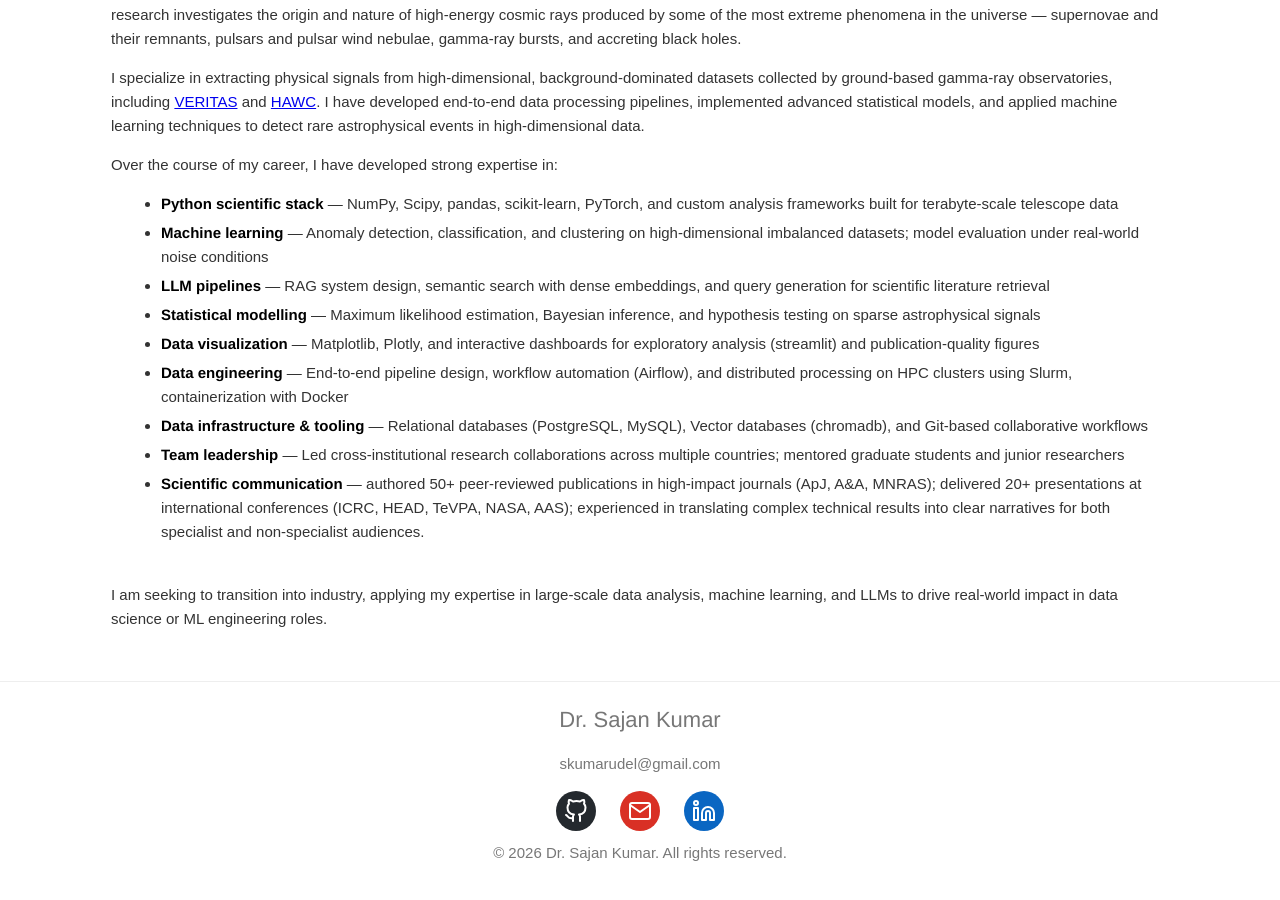
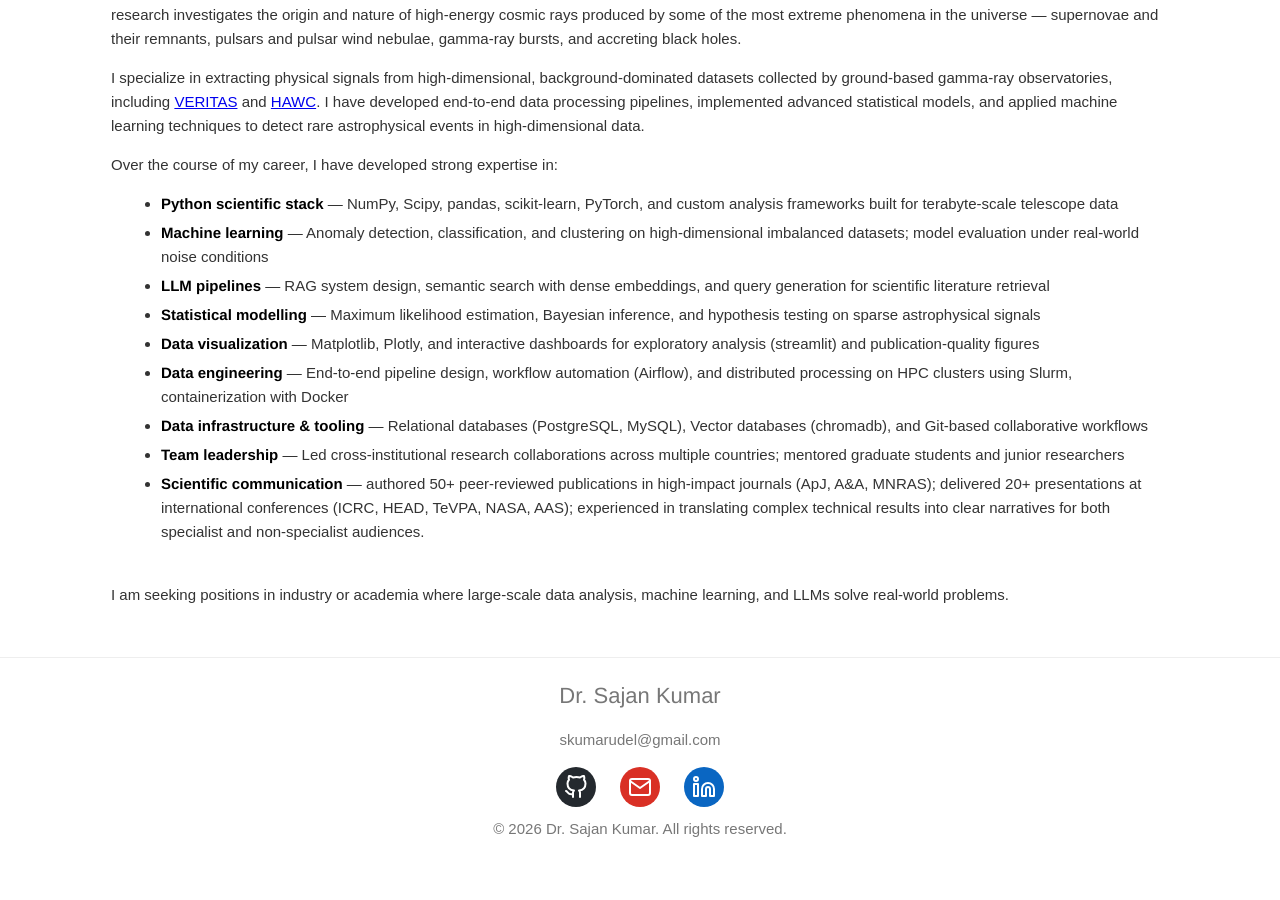
Before and after one commit to skumarudel/skumarudel.github.io, a Jekyll site: the page built from index.md, in a window 1280 px wide and 900 px high, scrolled down 605 px. Built offline with Jekyll 4.4.1, drawn with Linux system fonts in a browser that asks for light colours; after the commit the page ends 1481 px from its top, so only the background shows below that.

Commit message:
update bio.yml page

```diff
--- a/_data/bio.yml
+++ b/_data/bio.yml
@@ -22,9 +22,8 @@ bio: |
 
 
   <br>
-  I am seeking to transition into industry, applying my expertise in
-  large-scale data analysis, machine learning, and LLMs to drive
-  real-world impact in data science or ML engineering roles.
+  I am seeking positions in industry or academia where large-scale data analysis, machine learning, and LLMs solve real-world problems.
+
 
 email: skumarudel@gmail.com
 github: https://github.com/skumarudel
```
